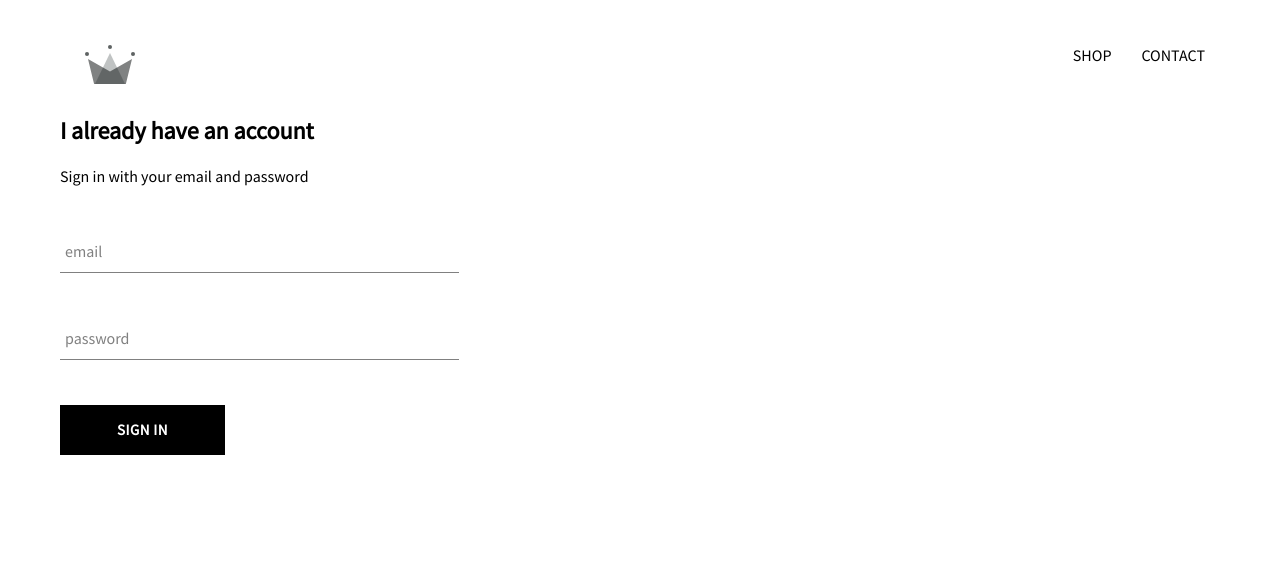
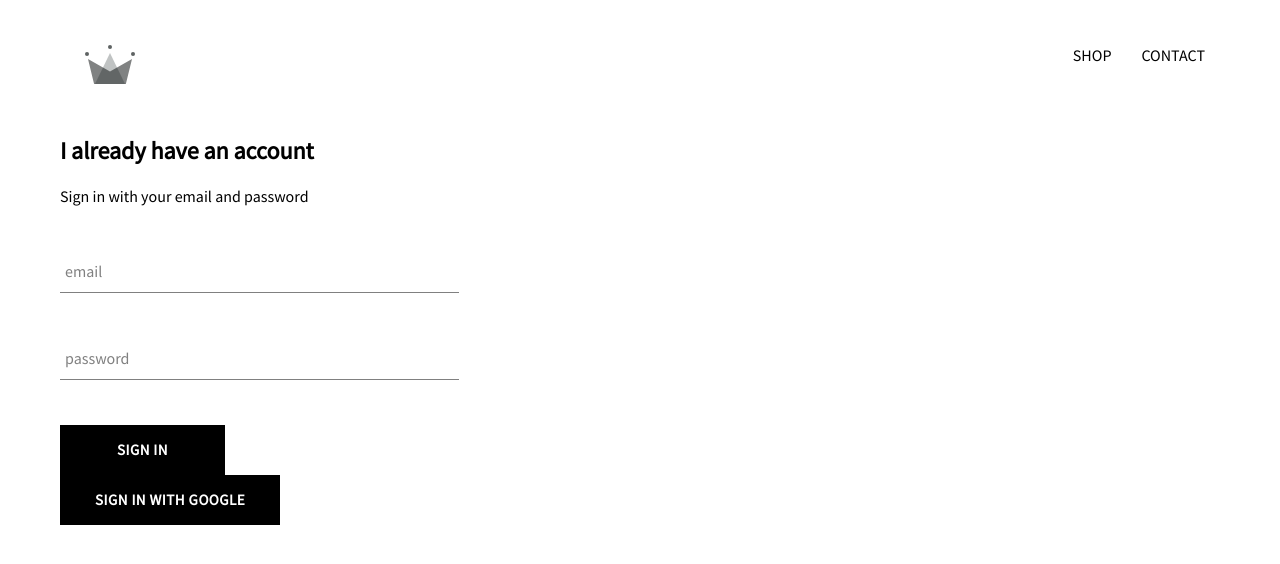
Before and after one commit to katiasantillan/crwn-clothing, a React (Create React App) app: page /signin in a window 1280 px wide. Shown: the top 564 px of the page. Built offline with nearby package versions, Linux system fonts and the light colour scheme.

Commit message:
Adding Firebase to the project

```diff
--- a/package.json
+++ b/package.json
@@ -6,6 +6,7 @@
     "@testing-library/jest-dom": "^4.2.4",
     "@testing-library/react": "^9.3.2",
     "@testing-library/user-event": "^7.1.2",
+    "firebase": "^7.13.2",
     "node-sass": "^4.13.1",
     "react": "^16.12.0",
     "react-dom": "^16.12.0",
--- a/src/components/custom-button/custom-button-component.styles.scss
+++ b/src/components/custom-button/custom-button-component.styles.scss
@@ -4,7 +4,7 @@
     height: 50px;
     letter-spacing: 0.5px;
     line-height: 50px;
-    padding: 0 35px 0 35px;
+    padding: 0 35px 5px 35px;
     font-size: 15px;
     background-color: black;
     color: white;
--- a/src/components/sign-in/sign-in-component.jsx
+++ b/src/components/sign-in/sign-in-component.jsx
@@ -2,7 +2,7 @@ import React from 'react';
 import './sign-in-component.styles.scss';
 import FormInput from '../form-input/form-input-component';
 import CustomButton from '../custom-button/custom-button-component';
-import { render } from '@testing-library/react';
+import { signInWithGoogle } from '../../firebase/firebase.utils';
 
 class SignIn extends React.Component{
     constructor(props){
@@ -46,6 +46,11 @@ class SignIn extends React.Component{
                         required/>
 
                     <CustomButton type="submit"> Sign in</CustomButton>
+                    <CustomButton onClick={signInWithGoogle}>
+                        {' '}
+                        Sign in with Google
+                        {' '}
+                    </CustomButton>
                 </form>
             </div>
         )
--- a/src/components/sign-in/sign-in-component.styles.scss
+++ b/src/components/sign-in/sign-in-component.styles.scss
@@ -1,3 +1,9 @@
 .sign-in {
     width: 30vw;
+    display: flex;
+    flex-direction: column;
+
+    .title{
+        margin: 10px 0;
+    }
 }
--- /dev/null
+++ b/src/firebase/firebase.utils.js
@@ -0,0 +1,25 @@
+import firebase from 'firebase/app';
+import 'firebase/firestore';
+import 'firebase/auth';
+
+const config = {
+    apiKey: "AIzaSyDmVROuh1grOBy41lfk9XHTVo_v397yz-0",
+    authDomain: "crwn-db-4e742.firebaseapp.com",
+    databaseURL: "https://crwn-db-4e742.firebaseio.com",
+    projectId: "crwn-db-4e742",
+    storageBucket: "crwn-db-4e742.appspot.com",
+    messagingSenderId: "2344610664",
+    appId: "1:2344610664:web:4727c03ded5937ee5204dd",
+    measurementId: "G-0BMW25CBZN"
+  };
+
+firebase.initializeApp(config);
+
+export const auth = firebase.auth();
+export const firestore = firebase.firestore();
+
+const provider = new firebase.auth.GoogleAuthProvider();
+//To trigger the Google pop-up
+provider.setCustomParameters({ prompt: 'select_account'});
+export const signInWithGoogle = () => auth.signInWithPopup(provider);
+export default firebase;
```
Also changed, not shown: 1 other file (tests, documents, lock files or other folders).
